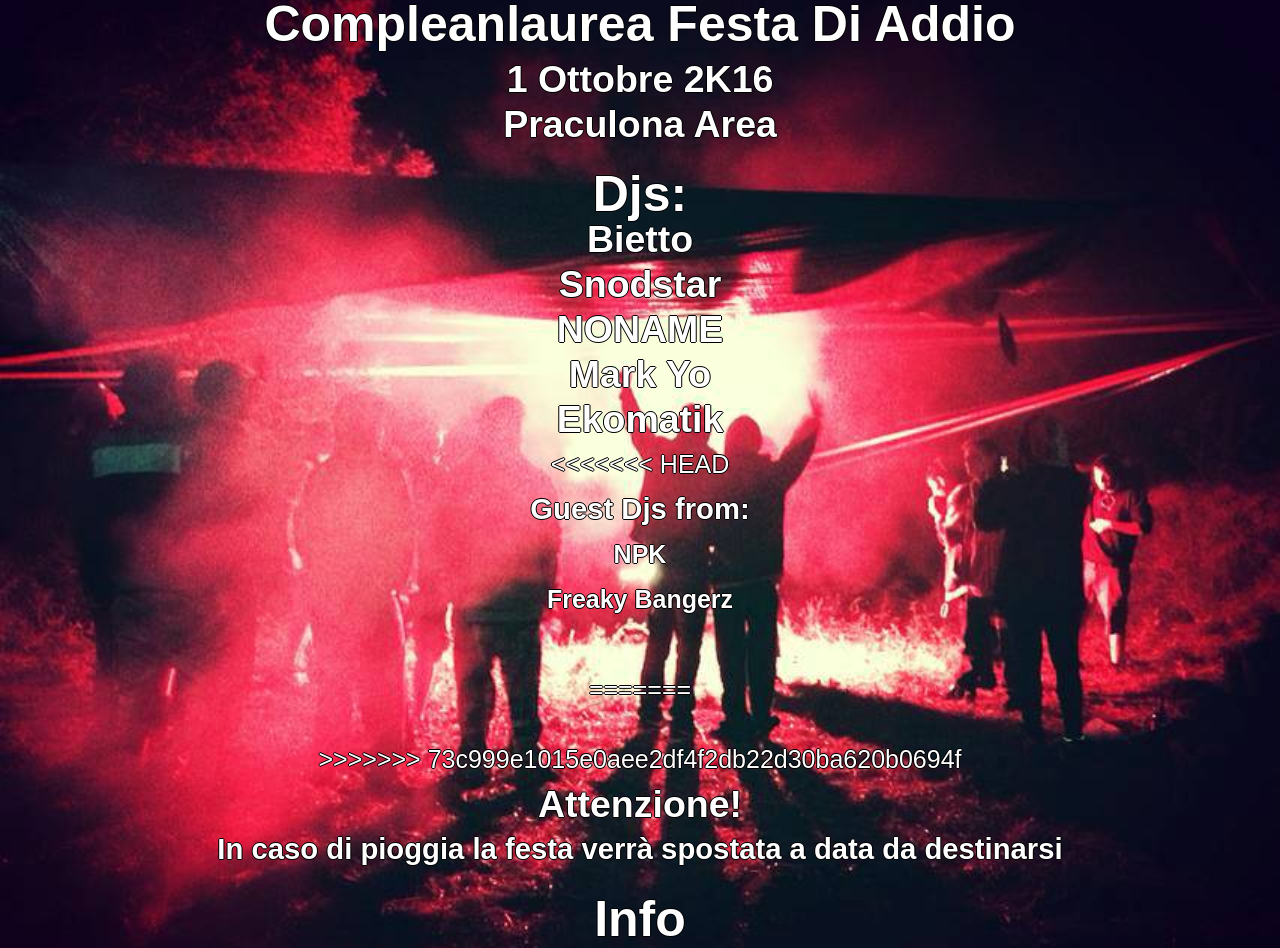
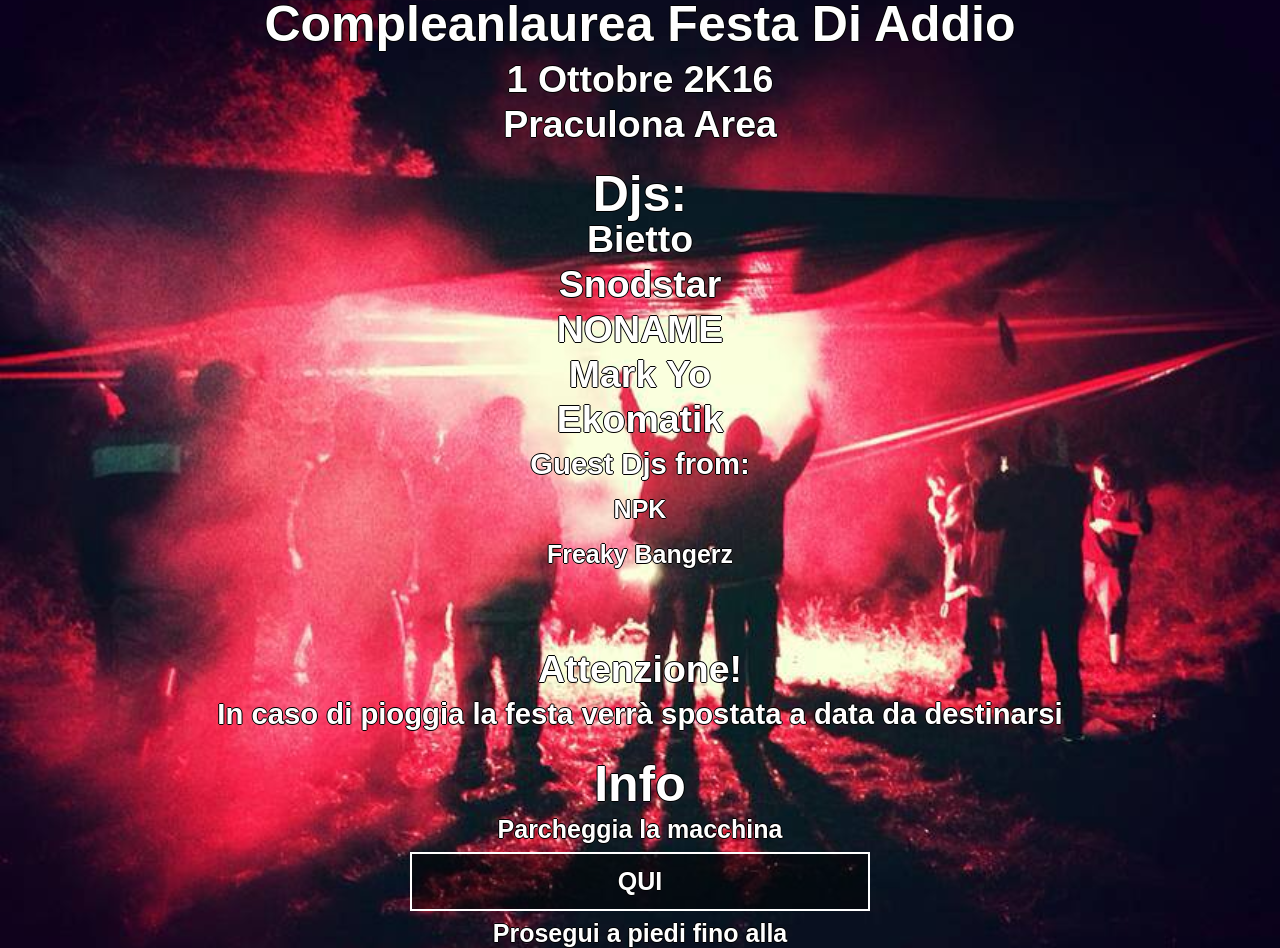
Before and after one commit to praculona-party/praculona-party.github.io, a website: page index.html in a window 1280 px wide. Shown: the top 948 px of the page. Drawn offline with Linux system fonts and the light colour scheme; a web font is replaced by a local one.

Commit message:
Errors fixed

```diff
--- a/index.html
+++ b/index.html
@@ -26,20 +26,17 @@
     <h2>NONAME</h2>
     <h2>Mark Yo</h2>
     <h2>Ekomatik</h2>
-<<<<<<< HEAD
     <h3>Guest Djs from:</h3>
     <h4> NPK </h4>
     <h4> Freaky Bangerz</h4>
     </div>
   <br>
   <div>
-=======
   </div>
 
   <div class="weather-alert">
->>>>>>> 73c999e1015e0aee2df4f2db22d30ba620b0694f
-  	<h2>Attenzione!</h2>
-  	<h3>In caso di pioggia la festa verrà spostata a data da destinarsi</h3>
+    <h2>Attenzione!</h2>
+    <h3>In caso di pioggia la festa verrà spostata a data da destinarsi</h3>
   </div>
 
   <div class="infoline">
```
